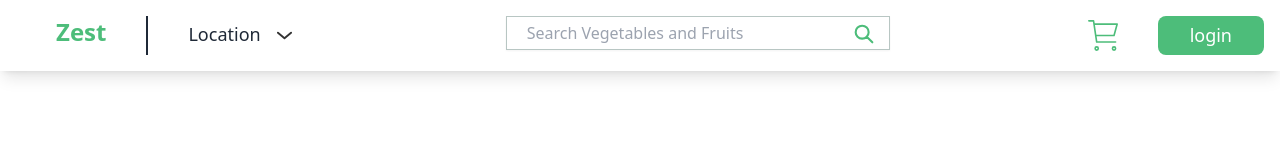
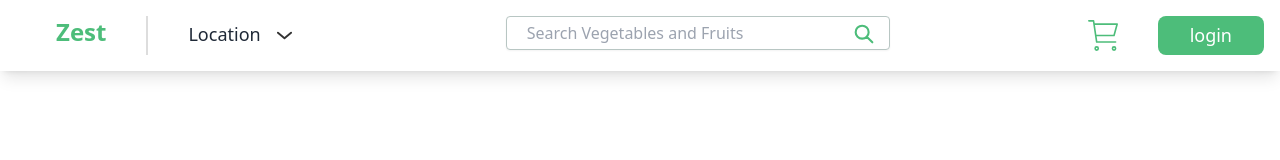
Before and after one commit to poonam-kumawat/zest-frontend, a React (Create React App) app: page / in a window 1280 px wide. Shown: the top 160 px of the page. Built offline with nearby package versions, Linux system fonts and the light colour scheme.

Commit message:
files renamed to header and css fixes

```diff
--- /dev/null
+++ b/src/Components/Header/Header.css
@@ -0,0 +1,3 @@
+.verticalLine {
+  border-right: 0.125rem #ddd solid;
+}
--- a/src/Components/Navbar/Navbar.tsx
+++ b/src/Components/Header/Header.tsx
@@ -1,8 +1,11 @@
-import "./Navbar.css";
+import "./Header.css";
+import dropdownArrow from "../../../public/assets/icons/dropdown-arrow-icon.svg";
+import searchIcon from "../../../public/assets/icons/search-icon.svg";
+import cartIcon from "../../../public/assets/icons/cart-icon.svg";
 
-const Navbar = () => {
+const Header = () => {
   return (
-    <div className=" p-4 bg-[#ffffff] flex gap-5 shadow-lg grid-rows-3 justify-between">
+    <div className=" p-4 bg-[#ffffff] flex gap-5 shadow-lg grid-rows-3 justify-between  mx-auto flex flex-wrap">
       <div className="flex">
         <div className="text-2xl font-semibold text-[#4DBD7A] px-10  verticalLine ">
           Zest
@@ -11,7 +14,7 @@ const Navbar = () => {
           Location
           <img
             className="mx-4 my-1"
-            src="/assets/icons/dropdown-arrow-icon.svg"
+            src={dropdownArrow}
             alt="fruit"
             width={15}
             height={15}
@@ -21,12 +24,12 @@ const Navbar = () => {
       <div className="relative">
         <input
           type="text"
-          className="border border-[#B8C6C3] p-1 shadow-sm w-96 px-5 "
+          className="border border-[#B8C6C3] p-1 shadow-sm w-96 px-5 outline-[#B8C6C3] rounded"
           placeholder="Search Vegetables and Fruits"
         ></input>
         <img
           className="mx-4 my-1 absolute right-0 top-0 mt-2"
-          src="/assets/icons/search-icon.svg"
+          src={searchIcon}
           alt="fruit"
           width={20}
           height={20}
@@ -35,7 +38,7 @@ const Navbar = () => {
       <div className="flex">
         <img
           className="mx-10 my-1"
-          src="/assets/icons/cart-icon.svg"
+          src={cartIcon}
           alt="fruit"
           width={30}
           height={30}
@@ -47,4 +50,4 @@ const Navbar = () => {
     </div>
   );
 };
-export default Navbar;
+export default Header;
--- a/src/Components/Layout/Layout.tsx
+++ b/src/Components/Layout/Layout.tsx
@@ -1,5 +1,5 @@
 import { ReactNode } from "react";
-import Navbar from "../Navbar/Navbar";
+import Navbar from "../Header/Header";
 
 interface Props {
   children?: ReactNode;
--- a/src/Components/Navbar/Navbar.css
+++ /dev/null
@@ -1,3 +0,0 @@
-.verticalLine {
-  border-right: 0.125rem #1f2937 solid;
-}
```
